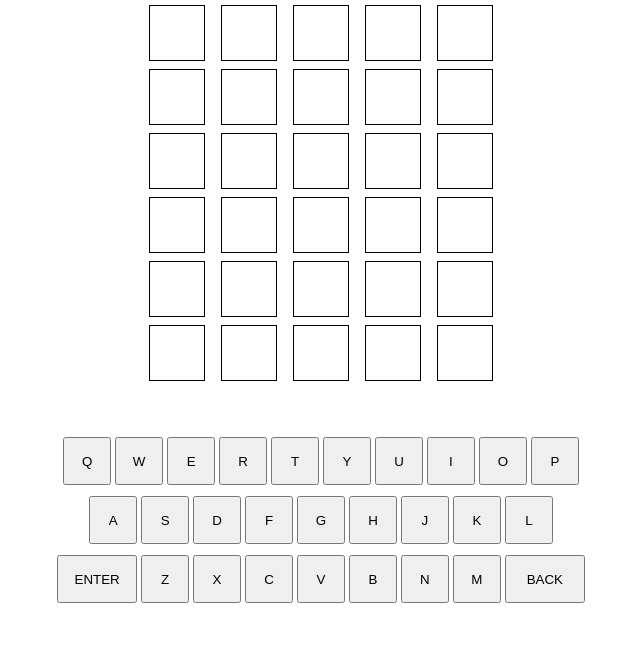
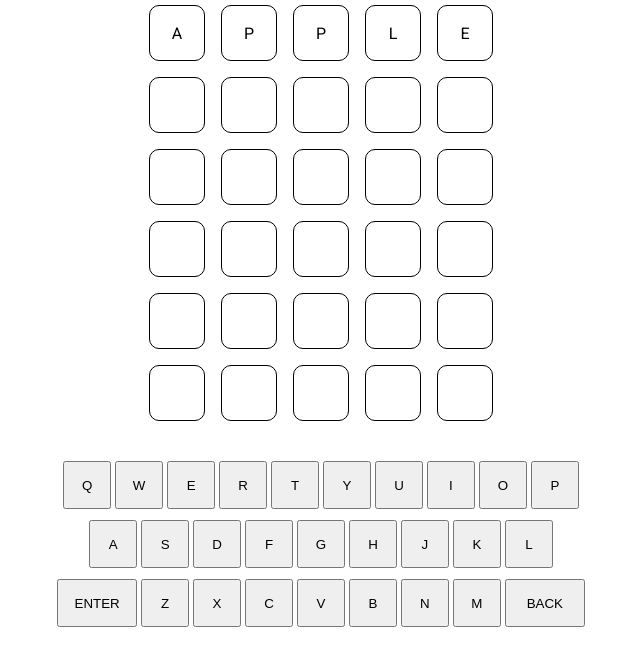
Before and after one commit to Joe-Lindie/Wordle-Game, a plain HTML site: page index.html in a window 1280 px wide. Shown: the part 105-770 px from the top of the page, without its empty margins (319-959 px from the left). Drawn offline with Linux system fonts and the light colour scheme.

Commit message:
fixed rows/columns for tiles

```diff
--- a/index.html
+++ b/index.html
@@ -24,55 +24,59 @@
     <main>
       <!-- 5X6 GRID MARKUP -->
 
-      <section class="container_grid">
-        <!-- column 1  -->
-        <div class="grid-stlyes">
-          <div id="grid1"></div>
-          <div class="grid"></div>
-          <div class="grid"></div>
-          <div class="grid"></div>
-          <div class="grid"></div>
-          <div class="grid"></div>
+      <section>
+        <!-- Row-One  -->
+        <div class="centre tile-stlyes">
+          <p class="tile">a</p>
+          <p class="tile">p</p>
+          <p class="tile">p</p>
+          <p class="tile">l</p>
+          <p class="tile">e</p>
         </div>
 
-        <!-- column 2  -->
-        <div class="grid-stlyes">
-          <div id="grid2"></div>
-          <div class="grid"></div>
-          <div class="grid"></div>
-          <div class="grid"></div>
-          <div class="grid"></div>
-          <div class="grid"></div>
+        <!-- Row-Two  -->
+        <div class="centre tile-stlyes">
+          <p class="tile"></p>
+          <p class="tile"></p>
+          <p class="tile"></p>
+          <p class="tile"></p>
+          <p class="tile"></p>
         </div>
 
-        <!-- column 3  -->
-        <div class="grid-stlyes">
-          <div class="grid"></div>
-          <div class="grid"></div>
-          <div class="grid"></div>
-          <div class="grid"></div>
-          <div class="grid"></div>
-          <div class="grid"></div>
+        <!-- Row-Three  -->
+        <div class="centre tile-stlyes">
+          <p class="tile"></p>
+          <p class="tile"></p>
+          <p class="tile"></p>
+          <p class="tile"></p>
+          <p class="tile"></p>
         </div>
 
-        <!-- column 4  -->
-        <div class="grid-stlyes">
-          <div class="grid"></div>
-          <div class="grid"></div>
-          <div class="grid"></div>
-          <div class="grid"></div>
-          <div class="grid"></div>
-          <div class="grid"></div>
+        <!-- Row-Four  -->
+        <div class="centre tile-stlyes">
+          <p class="tile"></p>
+          <p class="tile"></p>
+          <p class="tile"></p>
+          <p class="tile"></p>
+          <p class="tile"></p>
         </div>
 
-        <!-- column 5  -->
-        <div class="grid-stlyes">
-          <div class="grid"></div>
-          <div class="grid"></div>
-          <div class="grid"></div>
-          <div class="grid"></div>
-          <div class="grid"></div>
-          <div class="grid"></div>
+        <!-- Row-Five  -->
+        <div class="centre tile-stlyes">
+          <p class="tile"></p>
+          <p class="tile"></p>
+          <p class="tile"></p>
+          <p class="tile"></p>
+          <p class="tile"></p>
+        </div>
+
+        <!-- Row-Six  -->
+        <div class="centre tile-stlyes">
+          <p class="tile"></p>
+          <p class="tile"></p>
+          <p class="tile"></p>
+          <p class="tile"></p>
+          <p class="tile"></p>
         </div>
       </section>
 
--- a/style.css
+++ b/style.css
@@ -22,14 +22,43 @@ html {
   padding: 2rem;
 }
 
+/* TILE STLYING  */
+.centre {
+  display: flex;
+  align-items: center;
+  justify-content: center;
+}
+
+.tile-stlyes>* {
+  display: flex;
+  align-items: center;
+  justify-content: center;
+
+  margin: 0.5rem;
+  width: 2.5rem;
+  height: 2.5rem;
+  text-transform: uppercase;
+  border: 1px solid black;
+  border-radius: 10px;
+}
+
+/*SIZES FOR DESKTOP LAYOUT*/
+@media (min-width: 650px) {
+  .tile-stlyes>* {
+    width: 3.5rem;
+    height: 3.5rem;
+  }
+}
+
 /* KEYBOARD STLYING  */
 .container_keyboard {
   display: flex;
   flex-direction: column;
   align-items: center;
+  margin-top: 2rem;
 }
 
-.margin-top > * + * {
+.margin-top>*+* {
   margin-top: 0.7rem;
 }
 
@@ -50,34 +79,9 @@ html {
     width: 3rem;
     height: 3rem;
   }
+
   .row-three button:first-child,
   .row-three button:last-child {
     width: 5rem;
   }
 }
-
-.container_grid {
-  display: flex;
-  flex-direction: row;
-  align-items: center;
-  justify-content: center;
-}
-
-.grid-stlyes > * {
-  margin: 0.5rem;
-  width: 2.5rem;
-  height: 2.5rem;
-  border: 1px solid black;
-}
-
-.grid-stlyes {
-  margin-bottom:  3rem;
-}
-
-  /*SIZES FOR DESKTOP LAYOUT*/
-  @media (min-width: 650px) {
-    .grid-stlyes > * {
-      width: 3.5rem;
-      height: 3.5rem;
-    }
-  }
```
Lines whose indentation alone changed are shown as unchanged.
